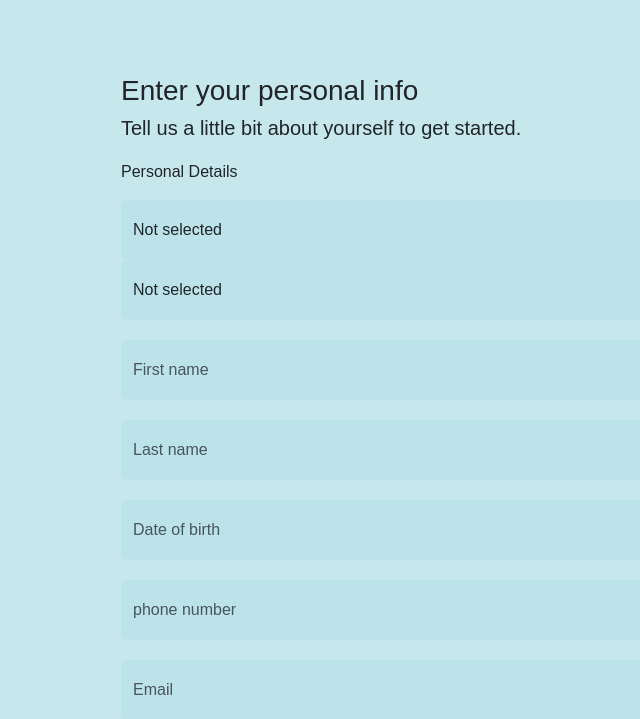
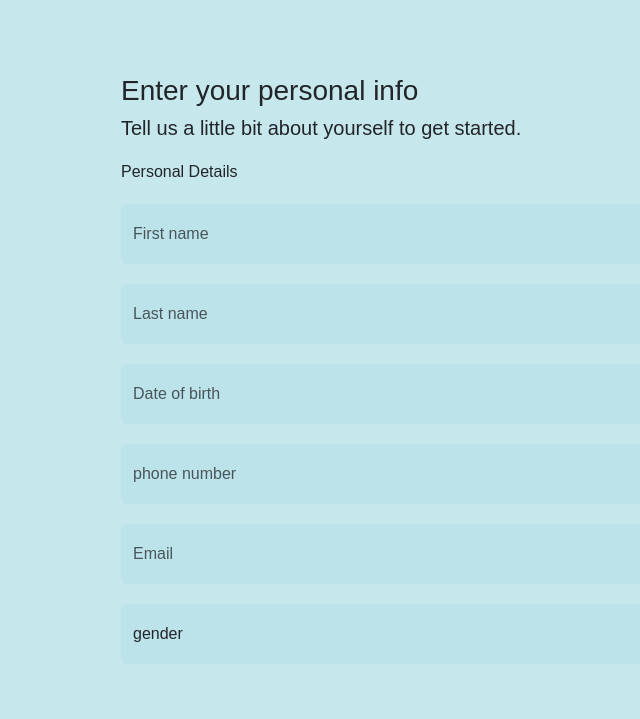
Before and after one commit to abdulhamidbabawale/revivefitness, a Django app: page /joinus/personaldetails/ in a window 1280 px wide. Shown: the part 86-805 px from the top of the page, without its empty margins (246-886 px from the left). Run offline with Django 5.2, Linux system fonts and the light colour scheme; some libraries are stand-ins or nearby versions.

Commit message:
removed local storage config and input data from local storage

```diff
--- a/templates/joinus_personaldetails.html
+++ b/templates/joinus_personaldetails.html
@@ -16,11 +16,6 @@
         {%csrf_token%}
         <div class="details">
           <p>Personal Details</p>
-
-
-          <input id="planDurationInput" class="form-control invisible-input" type="text" placeholder="" required>
-          <input id="selectedClassInput" class="form-control invisible-input" type="text" placeholder="" required>
-
 
           <fieldset>
             <input class="form-control " type="text" placeholder="First name" name="fname"  required>
@@ -125,33 +120,5 @@
 
 
 
-  <script>
-    (() => {
-      'use strict'
 
-      // Fetch all the forms we want to apply custom Bootstrap validation styles to
-      const forms = document.querySelectorAll('.needs-validation')
-
-      // Loop over them and prevent submission
-      Array.from(forms).forEach(form => {
-        form.addEventListener('submit', event => {
-          if (!form.checkValidity()) {
-            event.preventDefault()
-            event.stopPropagation()
-          }
-
-          form.classList.add('was-validated')
-        }, false)
-      })
-    })()
-  </script>
-
-<script>
-  // Retrieve the saved data
-  const planDuration = localStorage.getItem('planDuration');
-  const selectedClass = localStorage.getItem('selectedClass');
-
-  document.getElementById('planDurationInput').value = planDuration ? planDuration : 'Not selected';
-  document.getElementById('selectedClassInput').value = selectedClass ? selectedClass : 'Not selected';
-</script>
 {% endblock %}
```
